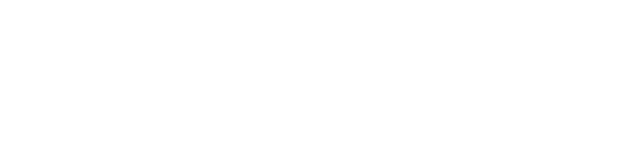
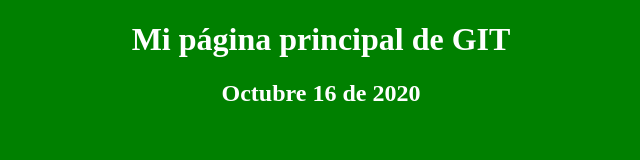
Before and after one commit to gbaenam/gbaenam.github.io, a plain HTML site: page index.html in a window 1280 px wide. Shown: the whole page, without its empty margins (319-959 px from the left). Drawn offline with Linux system fonts and the light colour scheme.

Commit message:
Se inicializo el codigo con estilos basicos

```diff
--- a/index.html
+++ b/index.html
@@ -0,0 +1,13 @@
+<!DOCTYPE html>
+<html lang="en">
+<head>
+    <meta charset="UTF-8">
+    <meta name="viewport" content="width=device-width, initial-scale=1.0">
+    <title>Página principal de GIT</title>
+    <link rel="stylesheet" href="css/styles.css">
+</head>
+<body>
+    <h1>Mi página principal de GIT</h1>
+    <h2>Octubre 16 de 2020</h2>
+</body>
+</html>
--- a/scss/styles.scss
+++ b/scss/styles.scss
@@ -1,3 +1,9 @@
 body {
-    background-color: red;
+    background-color: green;
 }
+
+h1,
+h2 {
+    text-align: center;
+    color: white;
+}
```
Also changed, not shown: css/styles.css.
